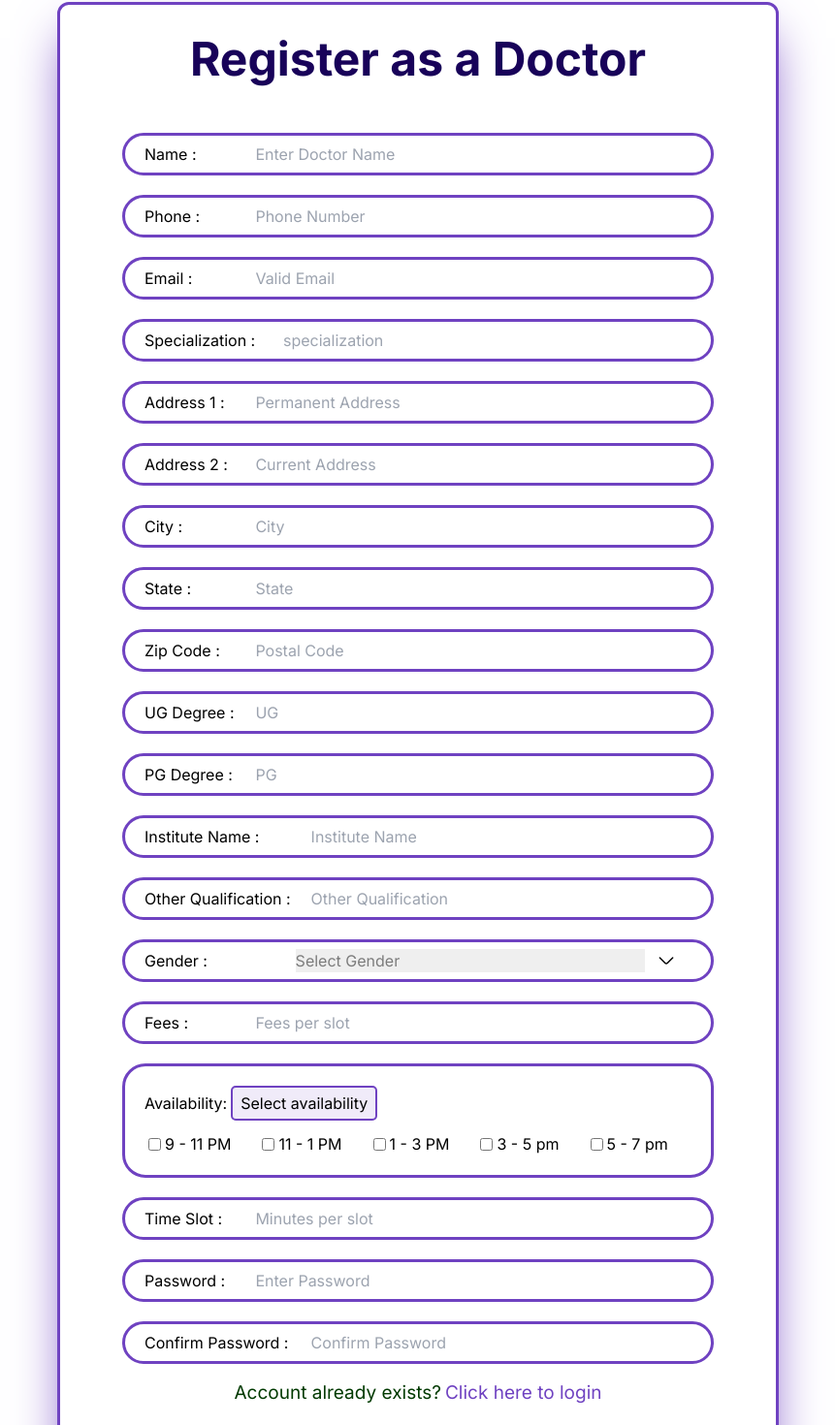
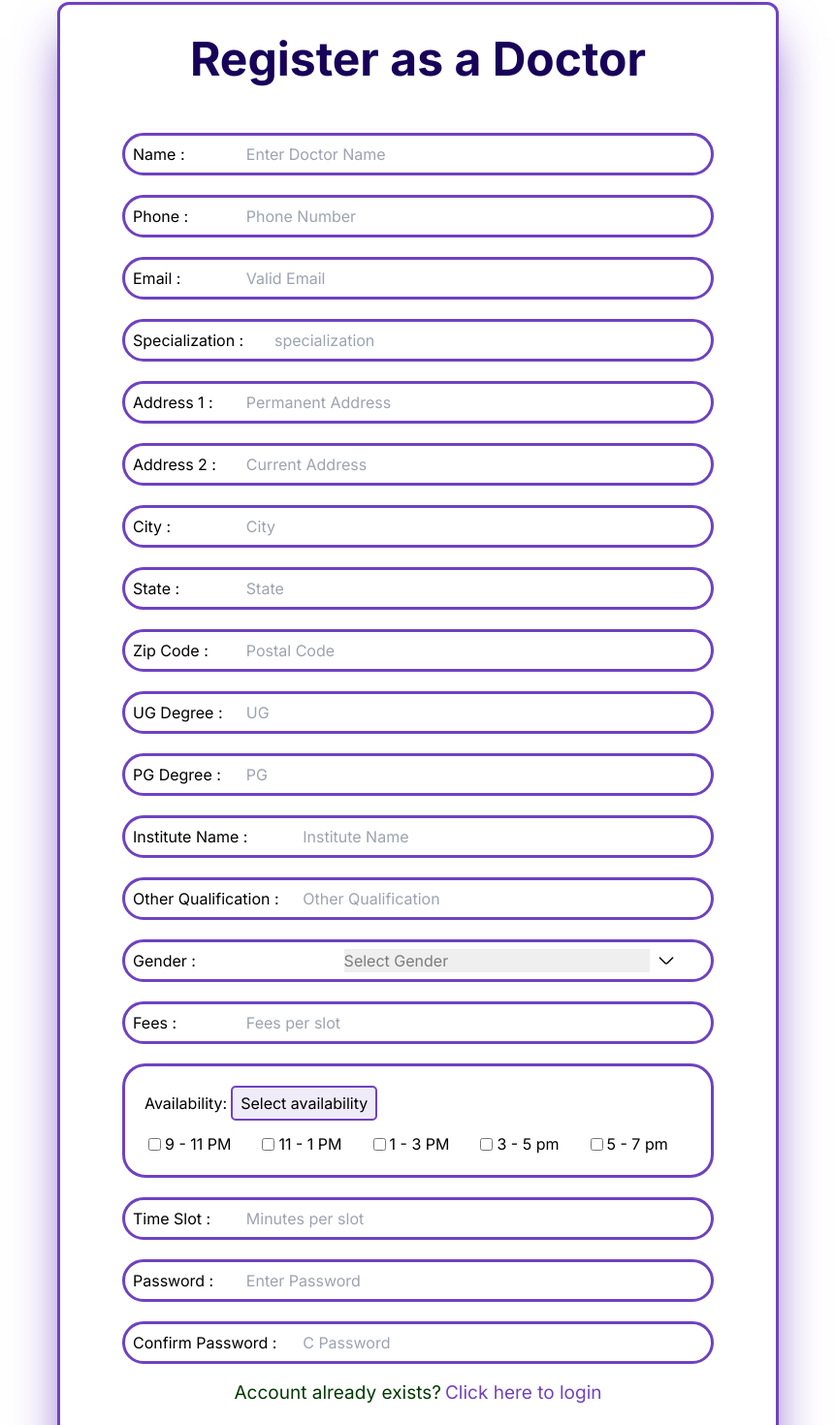
Before and after one commit to ShivBhanKushWaha/Psychology-consultant-website, a Next.js app: page /doctor/signup in a window 1280 px wide. Shown: the part 138-1608 px from the top of the page at 97% size, without its empty margins (209-1070 px from the left). Built offline with nearby package versions, Linux system fonts and the light colour scheme.

Commit message:
Doctor Page

```diff
--- a/src/app/doctor/signup/page.tsx
+++ b/src/app/doctor/signup/page.tsx
@@ -64,61 +64,61 @@ const Page = () => {
       <div className="rounded-xl border-[3px] border-[#6F42C1] shadow-[#6F42C1] shadow-2xl sm:py-8 sm:px-16 py-4">
         <h2 className="font-bold sm:text-5xl text-3xl text-center text-[#180259]">Register as a Doctor</h2>
         <div className="flex flex-col items-center justify-center sm:mt-8 mt-4">
-          <div className="flex flow-row sm:justify-between border-[3px] border-[#6F42C1] rounded-3xl items-center sm:gap-3 gap-2 pl-5 bg-white h-11 sm:w-[610px] sm:pr-3 pr-1 w-[90%] mt-5">
+          <div className="flex flow-row sm:justify-between border-[3px] border-[#6F42C1] rounded-3xl items-center sm:gap-3 gap-2 pl-2 bg-white h-11 sm:w-[610px] sm:pr-3 pr-1 w-[90%] mt-5">
             <label htmlFor="name">Name :</label>
             <input placeholder='Enter Doctor Name' type="text" id="name" name="name" value={doctorData.name} className="outline-none sm:w-[80%] w-[70%] " onChange={handleChange} />
           </div>
-          <div className="flex flow-row sm:justify-between border-[3px] border-[#6F42C1] rounded-3xl items-center sm:gap-3 gap-2 pl-5 bg-white h-11 sm:w-[610px] sm:pr-3 pr-1 w-[90%] mt-5">
+          <div className="flex flow-row sm:justify-between border-[3px] border-[#6F42C1] rounded-3xl items-center sm:gap-3 gap-2 pl-2 bg-white h-11 sm:w-[610px] sm:pr-3 pr-1 w-[90%] mt-5">
             <label htmlFor="phone">Phone :</label>
             <input placeholder='Phone Number' type="tel" id="phone" name="phone" value={doctorData.phone} className="outline-none sm:w-[80%] w-[70%] " onChange={handleChange} />
           </div>
-          <div className="flex flow-row sm:justify-between border-[3px] border-[#6F42C1] rounded-3xl items-center sm:gap-3 gap-2 pl-5 bg-white h-11 sm:w-[610px] sm:pr-3 pr-1 w-[90%] mt-5">
+          <div className="flex flow-row sm:justify-between border-[3px] border-[#6F42C1] rounded-3xl items-center sm:gap-3 gap-2 pl-2 bg-white h-11 sm:w-[610px] sm:pr-3 pr-1 w-[90%] mt-5">
             <label htmlFor="email">Email :</label>
             <input placeholder='Valid Email' type="email" id="email" name="email" value={doctorData.email} className="outline-none sm:w-[80%] w-[70%] " onChange={handleChange} />
           </div>
-          <div className="flex flow-row sm:justify-between border-[3px] border-[#6F42C1] rounded-3xl items-center sm:gap-3 gap-2 pl-5 bg-white h-11 sm:w-[610px] sm:pr-3 pr-1 w-[90%] mt-5">
+          <div className="flex flow-row sm:justify-between border-[3px] border-[#6F42C1] rounded-3xl items-center sm:gap-3 gap-2 pl-2 bg-white h-11 sm:w-[610px] sm:pr-3 pr-1 w-[90%] mt-5">
             <label htmlFor="specialization">Specialization :</label>
-            <input placeholder='specialization' type="text" id="specialization" name="specialization" value={doctorData.specialization} className="outline-none sm:w-[75%] w-[60%] " onChange={handleChange} />
+            <input placeholder='specialization' type="text" id="specialization" name="specialization" value={doctorData.specialization} className="outline-none sm:w-[75%] w-[50%] " onChange={handleChange} />
           </div>
-          <div className="flex flow-row sm:justify-between border-[3px] border-[#6F42C1] rounded-3xl items-center sm:gap-3 gap-2 pl-5 bg-white h-11 sm:w-[610px] sm:pr-3 pr-1 w-[90%] mt-5">
+          <div className="flex flow-row sm:justify-between border-[3px] border-[#6F42C1] rounded-3xl items-center sm:gap-3 gap-2 pl-2 bg-white h-11 sm:w-[610px] sm:pr-3 pr-1 w-[90%] mt-5">
             <label htmlFor="address1">Address 1 :</label>
-            <input placeholder='Permanent Address' type="text" id="address1" name="address1" value={doctorData.address1} className="outline-none sm:w-[80%] w-[70%] " onChange={handleChange} />
+            <input placeholder='Permanent Address' type="text" id="address1" name="address1" value={doctorData.address1} className="outline-none sm:w-[80%] w-[60%] " onChange={handleChange} />
           </div>
-          <div className="flex flow-row sm:justify-between border-[3px] border-[#6F42C1] rounded-3xl items-center sm:gap-3 gap-2 pl-5 bg-white h-11 sm:w-[610px] sm:pr-3 pr-1 w-[90%] mt-5">
+          <div className="flex flow-row sm:justify-between border-[3px] border-[#6F42C1] rounded-3xl items-center sm:gap-3 gap-2 pl-2 bg-white h-11 sm:w-[610px] sm:pr-3 pr-1 w-[90%] mt-5">
             <label htmlFor="address2">Address 2 :</label>
-            <input placeholder='Current Address' type="text" id="address2" name="address2" value={doctorData.address2} className="outline-none sm:w-[80%] w-[70%] " onChange={handleChange} />
+            <input placeholder='Current Address' type="text" id="address2" name="address2" value={doctorData.address2} className="outline-none sm:w-[80%] w-[60%] " onChange={handleChange} />
           </div>
-          <div className="flex flow-row sm:justify-between border-[3px] border-[#6F42C1] rounded-3xl items-center sm:gap-3 gap-2 pl-5 bg-white h-11 sm:w-[610px] sm:pr-3 pr-1 w-[90%] mt-5">
+          <div className="flex flow-row sm:justify-between border-[3px] border-[#6F42C1] rounded-3xl items-center sm:gap-3 gap-2 pl-2 bg-white h-11 sm:w-[610px] sm:pr-3 pr-1 w-[90%] mt-5">
             <label htmlFor="city">City :</label>
             <input placeholder='City' type="text" id="city" name="city" value={doctorData.city} className="outline-none sm:w-[80%] w-[70%] " onChange={handleChange} />
           </div>
-          <div className="flex flow-row sm:justify-between border-[3px] border-[#6F42C1] rounded-3xl items-center sm:gap-3 gap-2 pl-5 bg-white h-11 sm:w-[610px] sm:pr-3 pr-1 w-[90%] mt-5">
+          <div className="flex flow-row sm:justify-between border-[3px] border-[#6F42C1] rounded-3xl items-center sm:gap-3 gap-2 pl-2 bg-white h-11 sm:w-[610px] sm:pr-3 pr-1 w-[90%] mt-5">
             <label htmlFor="state">State :</label>
             <input placeholder='State' type="text" id="state" name="state" value={doctorData.state} className="outline-none sm:w-[80%] w-[70%] " onChange={handleChange} />
           </div>
-          <div className="flex flow-row sm:justify-between border-[3px] border-[#6F42C1] rounded-3xl items-center sm:gap-3 gap-2 pl-5 bg-white h-11 sm:w-[610px] sm:pr-3 pr-1 w-[90%] mt-5">
+          <div className="flex flow-row sm:justify-between border-[3px] border-[#6F42C1] rounded-3xl items-center sm:gap-3 gap-2 pl-2 bg-white h-11 sm:w-[610px] sm:pr-3 pr-1 w-[90%] mt-5">
             <label htmlFor="zipCode">Zip Code :</label>
             <input placeholder='Postal Code' type="text" id="zipCode" name="zipCode" value={doctorData.zipCode} className="outline-none sm:w-[80%] w-[70%] " onChange={handleChange} />
           </div>
-          <div className="flex flow-row sm:justify-between border-[3px] border-[#6F42C1] rounded-3xl items-center sm:gap-3 gap-2 pl-5 bg-white h-11 sm:w-[610px] sm:pr-3 pr-1 w-[90%] mt-5">
+          <div className="flex flow-row sm:justify-between border-[3px] border-[#6F42C1] rounded-3xl items-center sm:gap-3 gap-2 pl-2 bg-white h-11 sm:w-[610px] sm:pr-3 pr-1 w-[90%] mt-5">
             <label htmlFor="graduationDegree">UG Degree :</label>
             <input placeholder='UG' type="text" id="graduationDegree" name="graduationDegree" value={doctorData.graduationDegree} className="outline-none sm:w-[80%] w-[60%] " onChange={handleChange} />
           </div>
-          <div className="flex flow-row sm:justify-between border-[3px] border-[#6F42C1] rounded-3xl items-center sm:gap-3 gap-2 pl-5 bg-white h-11 sm:w-[610px] sm:pr-3 pr-1 w-[90%] mt-5">
+          <div className="flex flow-row sm:justify-between border-[3px] border-[#6F42C1] rounded-3xl items-center sm:gap-3 gap-2 pl-2 bg-white h-11 sm:w-[610px] sm:pr-3 pr-1 w-[90%] mt-5">
             <label htmlFor="postGraduationDegree">PG Degree :</label>
             <input placeholder='PG' type="text" id="postGraduationDegree" name="postGraduationDegree" value={doctorData.postGraduationDegree} className="outline-none sm:w-[80%] w-[60%] " onChange={handleChange} />
           </div>
-          <div className="flex flow-row sm:justify-between border-[3px] border-[#6F42C1] rounded-3xl items-center sm:gap-3 gap-2 pl-5 bg-white h-11 sm:w-[610px] sm:pr-3 pr-1 w-[90%] mt-5">
+          <div className="flex flow-row sm:justify-between border-[3px] border-[#6F42C1] rounded-3xl items-center sm:gap-3 gap-2 pl-2 bg-white h-11 sm:w-[610px] sm:pr-3 pr-1 w-[90%] mt-5">
             <label htmlFor="instituteName">Institute Name :</label>
             <input placeholder='Institute Name' type="text" id="instituteName" name="instituteName" value={doctorData.instituteName} className="outline-none sm:w-[70%] w-[35%] " onChange={handleChange} />
           </div>
-          <div className="flex flow-row sm:justify-between border-[3px] border-[#6F42C1] rounded-3xl items-center sm:gap-3 gap-2 pl-5 bg-white h-11 sm:w-[610px] sm:pr-3 pr-1 w-[90%] mt-5">
+          <div className="flex flow-row sm:justify-between border-[3px] border-[#6F42C1] rounded-3xl items-center sm:gap-3 gap-2 pl-2 bg-white h-11 sm:w-[610px] sm:pr-3 pr-1 w-[90%] mt-5">
             <label htmlFor="otherQualification">Other Qualification :</label>
             <input placeholder='Other Qualification' type="text" id="otherQualification" name="otherQualification" value={doctorData.otherQualification} className="outline-none sm:w-[70%] w-[40%] " onChange={handleChange} />
           </div>
-          <div className="flex flow-row sm:justify-between border-[3px] border-[#6F42C1] rounded-3xl items-center sm:gap-3 gap-2 pl-5 bg-white h-11 sm:w-[610px] sm:pr-3 pr-1 w-[90%] mt-5">
+          <div className="flex flow-row sm:justify-between border-[3px] border-[#6F42C1] rounded-3xl items-center sm:gap-3 gap-2 pl-2 bg-white h-11 sm:w-[610px] sm:pr-3 pr-1 w-[90%] mt-5">
             <label htmlFor="gender">Gender :</label>
-            <div className="relative mr-4 flex flex-row w-[70%] rounded-[5px] outline-none appearance-none text-[#7C7C7C]">
+            <div className="relative mr-4 flex flex-row w-[60%] rounded-[5px] outline-none appearance-none text-[#7C7C7C]">
               <select id="gender" name="gender" value={doctorData.gender} onChange={handleChange} className="outline-none w-[90%] appearance-none text-[#7C7C7C] focus:outline-none">
                 <option value="" className="">Select Gender</option>
                 <option value="male">Male</option>
@@ -130,7 +130,7 @@ const Page = () => {
               </div>
             </div>
           </div>
-          <div className="flex flow-row sm:justify-between border-[3px] border-[#6F42C1] rounded-3xl items-center sm:gap-3 gap-2 pl-5 bg-white h-11 sm:w-[610px] sm:pr-3 pr-1 w-[90%] mt-5">
+          <div className="flex flow-row sm:justify-between border-[3px] border-[#6F42C1] rounded-3xl items-center sm:gap-3 gap-2 pl-2 bg-white h-11 sm:w-[610px] sm:pr-3 pr-1 w-[90%] mt-5">
             <label htmlFor="fees">Fees :</label>
             <input placeholder='Fees per slot' type="text" id="fees" name="fees" className="outline-none sm:w-[80%] w-[70%] " value={doctorData.fees} onChange={handleChange} />
           </div>
@@ -163,11 +163,11 @@ const Page = () => {
               ))}
             </div>
           </div>
-          <div className="flex flow-row sm:justify-between border-[3px] border-[#6F42C1] rounded-3xl items-center sm:gap-3 gap-2 pl-5 bg-white h-11 sm:w-[610px] sm:pr-3 pr-1 w-[90%] mt-5">
+          <div className="flex flow-row sm:justify-between border-[3px] border-[#6F42C1] rounded-3xl items-center sm:gap-3 gap-2 pl-2 bg-white h-11 sm:w-[610px] sm:pr-3 pr-1 w-[90%] mt-5">
             <label htmlFor="timeSlot">Time Slot :</label>
-            <input placeholder='Minutes per slot' type="text" id="timeSlot" name="timeSlot" className="outline-none sm:w-[80%] w-[70%] " value={doctorData.timeSlot} onChange={handleChange} />
+            <input placeholder='Minutes per slot' type="text" id="timeSlot" name="timeSlot" className="outline-none sm:w-[80%] w-[60%] " value={doctorData.timeSlot} onChange={handleChange} />
           </div>
-          <div className="flex flow-row sm:justify-between border-[3px] border-[#6F42C1] rounded-3xl items-center sm:gap-3 gap-2 pl-5 bg-white h-11 sm:w-[610px] sm:pr-3 pr-1 w-[90%] mt-5">
+          <div className="flex flow-row sm:justify-between border-[3px] border-[#6F42C1] rounded-3xl items-center sm:gap-3 gap-2 pl-2 bg-white h-11 sm:w-[610px] sm:pr-3 pr-1 w-[90%] mt-5">
             <label htmlFor="password">Password :</label>
             <input
               placeholder="Enter Password"
@@ -175,19 +175,19 @@ const Page = () => {
               id="password"
               name="password"
               value={doctorData.password}
-              className="outline-none sm:w-[80%] w-[70%] "
+              className="outline-none sm:w-[80%] w-[60%] "
               onChange={handleChange}
             />
           </div>
-          <div className="flex flow-row sm:justify-between border-[3px] border-[#6F42C1] rounded-3xl items-center sm:gap-3 gap-2 pl-5 bg-white h-11 sm:w-[610px] sm:pr-3 pr-1 w-[90%] mt-5">
+          <div className="flex flow-row sm:justify-between border-[3px] border-[#6F42C1] rounded-3xl items-center sm:gap-3 gap-2 pl-2 bg-white h-11 sm:w-[610px] sm:pr-3 pr-1 w-[90%] mt-5">
             <label htmlFor="confirmPassword">Confirm Password :</label>
             <input
-              placeholder="Confirm Password"
+              placeholder="C Password"
               type="password"
               id="confirmPassword"
               name="confirmPassword"
               value={doctorData.confirmPassword}
-              className="outline-none sm:w-[70%] w-[50%] "
+              className="outline-none sm:w-[70%] w-[40%] "
               onChange={handleChange}
             />
           </div>
--- a/src/app/user/signup/page.tsx
+++ b/src/app/user/signup/page.tsx
@@ -28,7 +28,7 @@ const page = () => {
 
     return (
         <div className="flex flex-col my-5 py-10 items-center">
-            <div className="flex flex-col items-center rounded-xl border-[3px] border-[#6F42C1] shadow-[#6F42C1] shadow-2xl sm:py-8 sm:px-16 py-4 px-8">
+            <div className="flex flex-col items-center rounded-xl border-[3px] border-[#6F42C1] shadow-[#6F42C1] shadow-2xl sm:py-8 sm:px-16 py-4 px-8 ">
                 <p className="md:text-[47px] text-3xl text-[#180259] font-bold uppercase text-center">Sign Up</p>
                 <div className="flex items-center flex-col mt-5">
                     <div className="flex flow-row border-[3px] border-[#6F42C1] rounded-3xl items-center md:gap-3 gap-2 pl-5 bg-white h-11 md:w-[419px] w-full mt-5">
```
